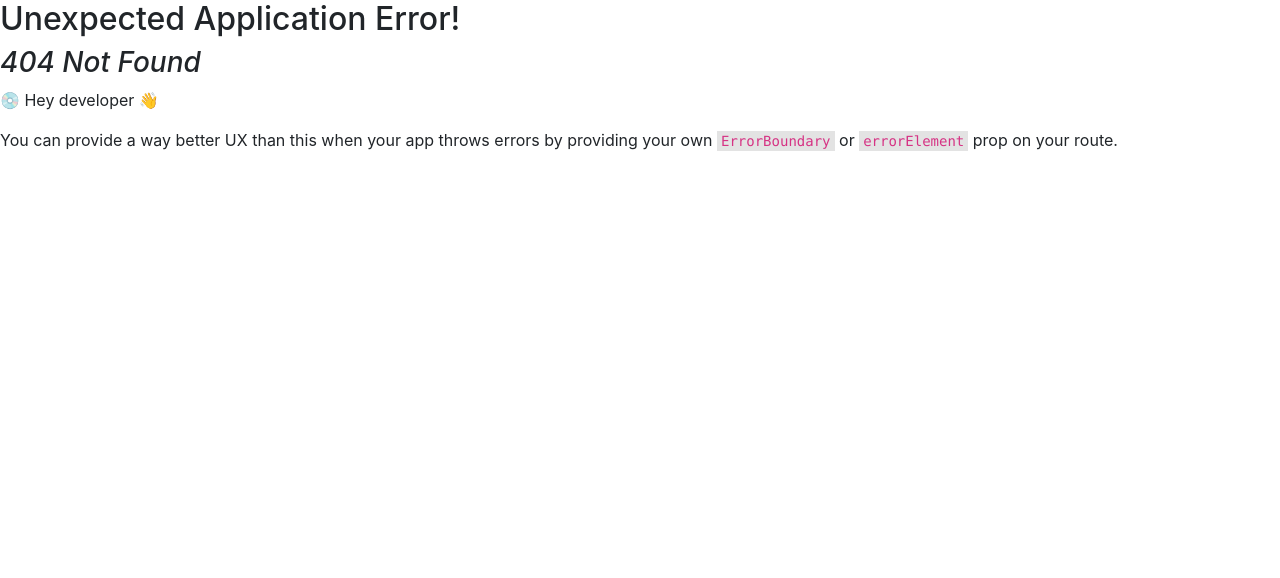
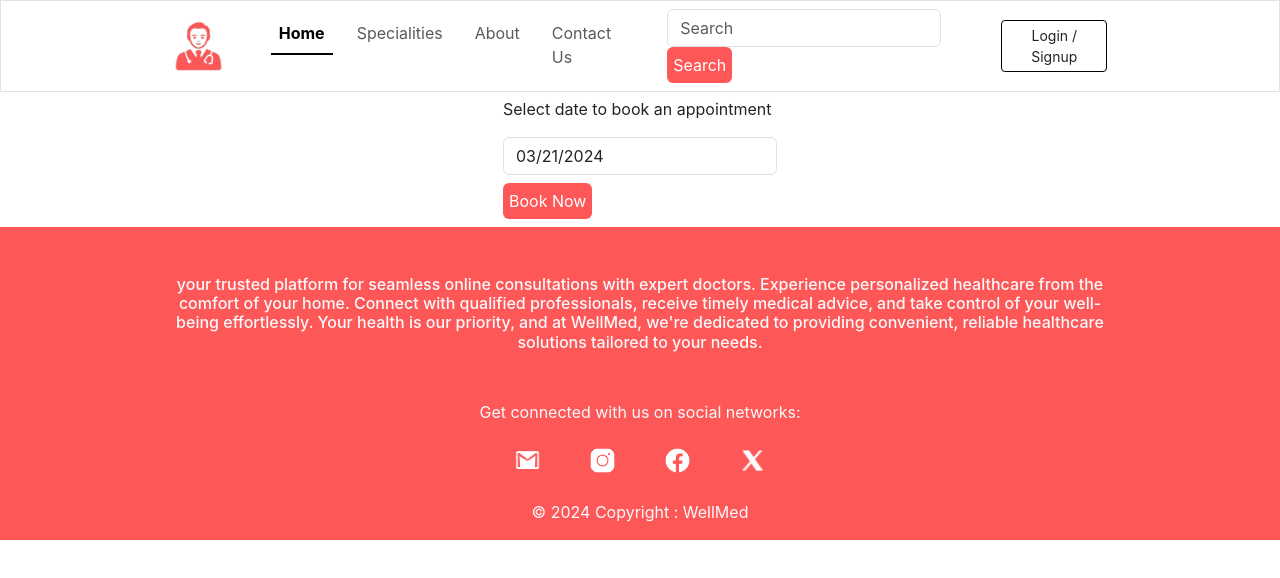
Before and after one commit to shalini24vatsal23/WellMed, a React (Create React App) app in the folder frontend/: page /Appoint in a window 1280 px wide. Before the commit this address had no page. Shown: the top 578 px of the page. Built offline with nearby package versions, Linux system fonts and the light colour scheme; the HTML template or start-up script is replaced by a standard one.

Commit message:
datepicker

```diff
--- a/frontend/package.json
+++ b/frontend/package.json
@@ -9,7 +9,10 @@
     "bootstrap": "^5.3.3",
     "react": "^18.2.0",
     "react-bootstrap": "^2.10.2",
+    "react-date-picker": "^11.0.0",
+    "react-datepicker": "^6.9.0",
     "react-dom": "^18.2.0",
+    "react-icons": "^5.2.1",
     "react-multi-carousel": "^2.8.4",
     "react-router": "^6.22.3",
     "react-router-dom": "^6.22.3",
--- /dev/null
+++ b/frontend/src/pages/Appoint.js
@@ -0,0 +1,41 @@
+import React, { useState } from 'react';
+import DatePicker from 'react-datepicker';
+import 'react-datepicker/dist/react-datepicker.module.css';
+import NavBar from '../components/NavBar';
+import '../style.css';
+import Footer from '../components/Footer';
+
+function Appoint() {
+    const [selectedDate, setSelectedDate] = useState(Date());
+    const today = new Date(); // Get today's date
+
+    // Function to disable Sundays
+    const isSunday = date => {
+        return date.getDay() !== 0; // 0 represents Sunday
+    };
+
+    return (
+        <>
+            <NavBar />
+            <hr className='hori-line m-5'/>
+            <div className='d-flex justify-content-center'>
+                <div>
+                    <p>Select date to book an appointment</p>
+                    <DatePicker
+                        selected={selectedDate}
+                        onChange={date => setSelectedDate(date)}
+                        minDate={today} // Disable past dates
+                        filterDate={isSunday} // Disable Sundays
+                        className='form-control'
+                    />
+                    <div><button className='pink-btn my-2'>Book Now</button></div>
+                </div>
+            </div>
+            <section className='footer py-0'>
+            <Footer/>
+      </section>
+        </>
+    );
+}
+
+export default Appoint;
--- a/frontend/src/pages/SpecialitiesPage.js
+++ b/frontend/src/pages/SpecialitiesPage.js
@@ -1,8 +1,9 @@
 import React from "react";
 import NavBar from "../components/NavBar";
 import SpecialCard from "../components/SpecialCard";
-import '../style.css'; // Import your stylesheet
-
+import '../style.css';
+import { Link } from 'react-router-dom';
+import Footer from "../components/Footer";
 const DocData = [
   {
     name: "Dr Morrigan",
@@ -18,11 +19,12 @@ const DocData = [
 function SpecialitiesPage() {
   return (
     <>
+
       <section className="specialities-page">
         <NavBar />
         <div className="specialities-grid" style={{ paddingTop: "90px", paddingBottom: "20px", display: "flex", flexWrap: "wrap", justifyContent: "center" }}>
           {DocData.map((doctor, index) => (
-            <SpecialCard key={index} doctor={doctor} />
+           <Link to='/Appoint'><SpecialCard key={index} doctor={doctor} /></Link>
           ))}
         </div>
         <div className="specialities-grid" style={{ paddingTop: "20px", paddingBottom: "20px", display: "flex", flexWrap: "wrap", justifyContent: "center" }}>
@@ -36,6 +38,9 @@ function SpecialitiesPage() {
           ))}
         </div>
       </section>
+      <section className='footer py-0'>
+            <Footer/>
+      </section>
     </>
   );
 }
--- a/frontend/src/style.css
+++ b/frontend/src/style.css
@@ -96,5 +96,3 @@ label {
   flex: 1;
   padding: 10px;
 }
-
-/* SpecialCArd */
```
Also changed, not shown: frontend/src/App.js (+7 -0 lines), 1 other file (tests, documents, lock files or other folders).
